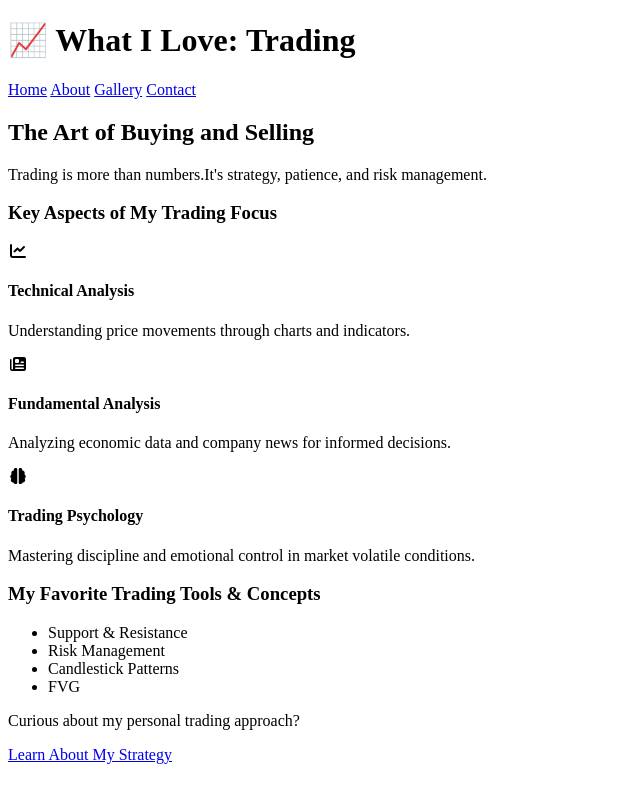
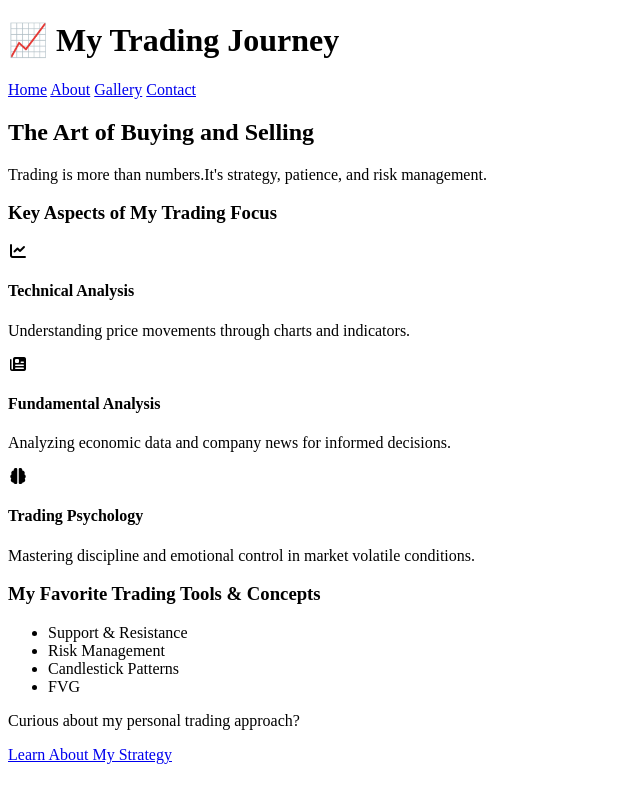
Before and after one commit to ezu-man-01/what-i-love-project, a plain HTML site: page index.html in a window 1280 px wide. Shown: the whole page, without its empty margins (0-640 px from the left). Drawn offline with Linux system fonts and the light colour scheme.

Commit message:
edited my header's heading

```diff
--- a/index.html
+++ b/index.html
@@ -18,7 +18,7 @@
 
     <!-- header and navigation -->
     <header >
-        <h1>📈 What I Love: Trading</h1>
+        <h1>📈 My Trading Journey</h1>
         <nav>
             <a href="index.html">Home</a>
             <a href="about.html">About</a>
```
